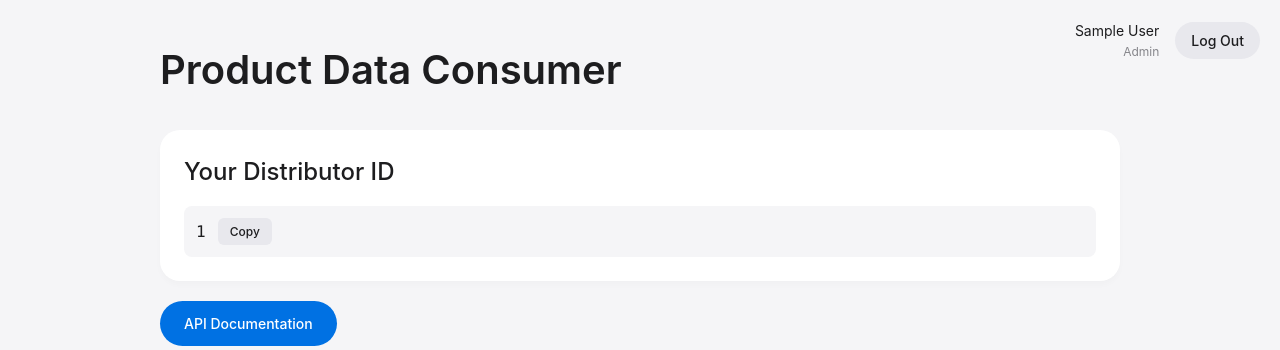
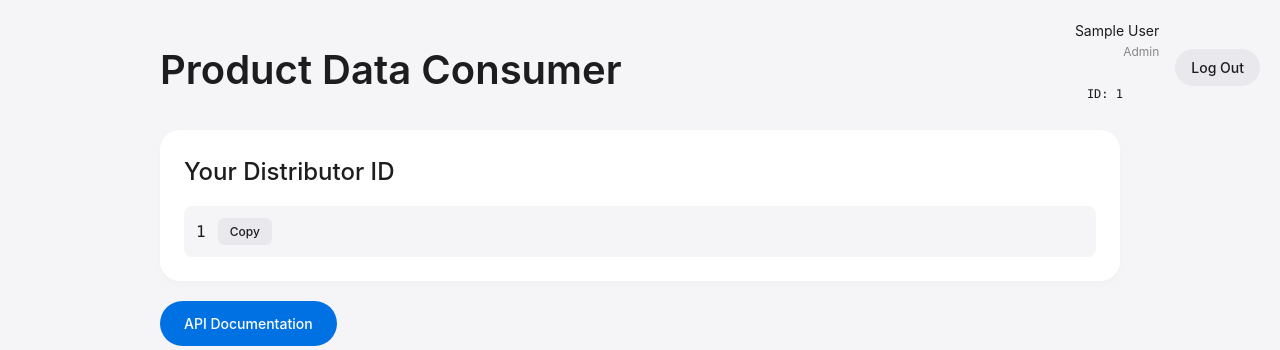
Before and after one commit to simoneliniIT/Page2API, a Flask app: page /consumer in a window 1280 px wide. Shown: the top 350 px of the page. Run offline with Flask 3, Linux system fonts and the light colour scheme; a user stored in the database is signed in; tables that the repository leaves empty hold one stand-in row (values such as "Sample post"); parts of the project's set-up code (start-up, migrations or seed data) failed here and were passed over.

Commit message:
Add distributor ID to user info section

```diff
--- a/templates/consumer.html
+++ b/templates/consumer.html
@@ -522,6 +522,14 @@
             text-transform: capitalize;
         }
 
+        .distributor-id {
+            font-size: 12px;
+            color: #1d1d1f;
+            display: block;
+            margin-top: 2px;
+            font-family: ui-monospace, "SF Mono", Monaco, monospace;
+        }
+
         .logout-button {
             background-color: #e8e8ed;
             color: #1d1d1f;
@@ -645,6 +653,7 @@
         <div class="user-details">
             <span class="user-name">{{ current_user.first_name }} {{ current_user.last_name }}</span>
             <span class="user-role">{{ current_user.user_type }}</span>
+            <span class="distributor-id">ID: {{ current_user.distributor_id }}</span>
         </div>
         <a href="{{ url_for('logout') }}" class="logout-button">Log Out</a>
     </div>
```
